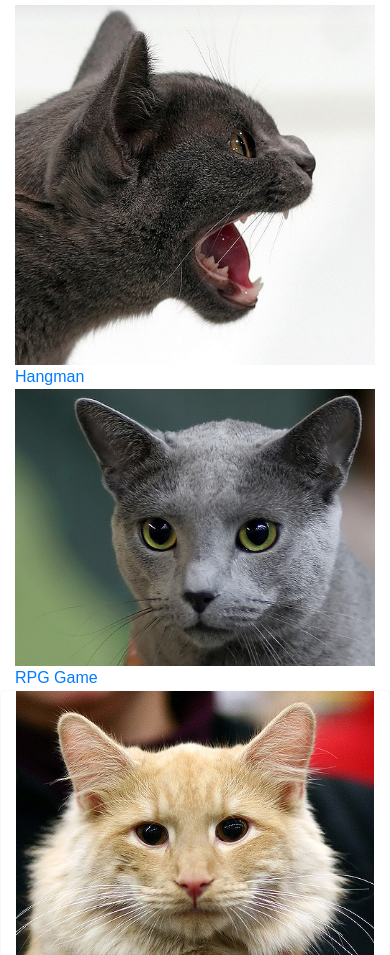
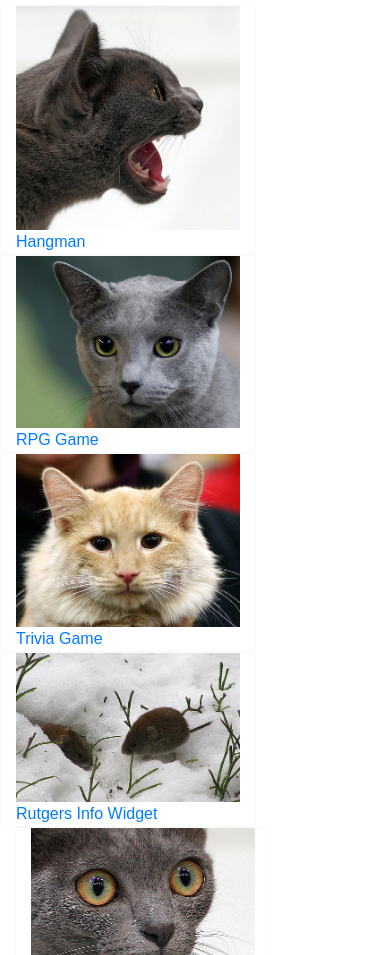
Before and after one commit to Boursler/Bootstrap-Portfolio, a plain HTML site: page portfolio.html in a window 390 px wide. Shown: the part 145-1100 px from the top of the page. Drawn offline with nearby package versions, Linux system fonts and the light colour scheme.

Commit message:
added cards and width

```diff
--- a/portfolio.html
+++ b/portfolio.html
@@ -30,13 +30,13 @@
                     <h2 id="PortfolioHeader">Portfolio</h2>
                     <div class="row">
 
-                        <div class="col-md-6 col-sm-6 border-light">
+                        <div class="col-md-6 col-sm-6 border-light card" style="width: 16rem;">
 
                             <img class="img-top img-fluid" src="images/1332412200_f14229ba01_z.jpg" />
                             <a class="card-text" href="#">Hangman</a>
                         </div>
 
-                        <div class="col-md-6 col-sm-6 border-light">
+                        <div class="col-md-6 col-sm-6 card border-light" style="width: 16rem;">
 
                             <img class="img-top img-fluid" src="images/1454275276_7248b73bb0_z.jpg ">
                             <a class="card-text" href="#">RPG Game</a>
@@ -45,17 +45,17 @@
 
                     </div>
 
-                    <div class="row card-group">
-                        <div class="col-md-6 col-sm-6 card border-light">
+                    <div class="row">
+                        <div class="col-md-6 col-sm-6 card border-light" style="width: 16rem;">
                             <img class="img-top img-fluid" src="images/2101900604_c364e45012_z.jpg ">
                             <a class="card-text" href="#">Trivia Game</a>
                         </div>
-                        <div class="col-md-6 col-sm-6 card border-light">
+                        <div class="col-md-6 col-sm-6 card border-light" style="width: 16rem;">
                             <img class="img-top img-fluid" src="images/3336373804_a77deed8f6_z.jpg">
                             <a class="card-text" href="#">Rutgers Info Widget</a>
                         </div>
                     </div>
-                    <div class="col-md-6 col-sm-6 border-light">
+                    <div class="col-md-6 col-sm-6 border-light card" style="width: 16rem;">
                         <img class="img-top img-fluid" src="images/537705502_36c751e32b_z.jpg">
                         <a class="card-text" href="#">Rock Paper Scissors</a>
                     </div>
```
